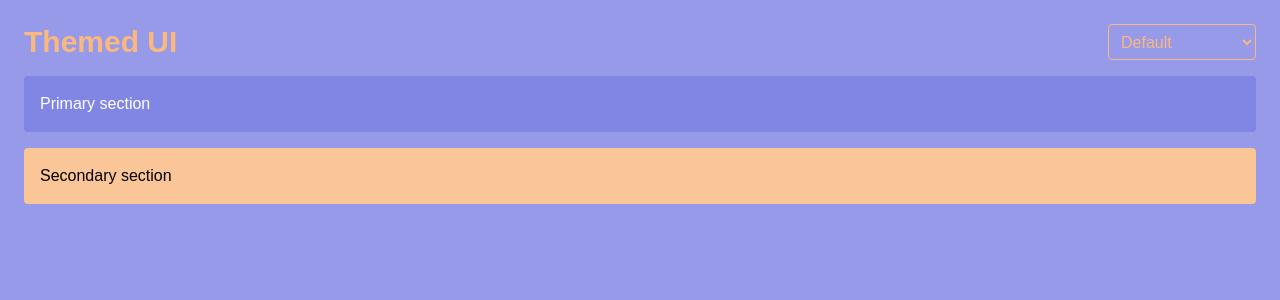
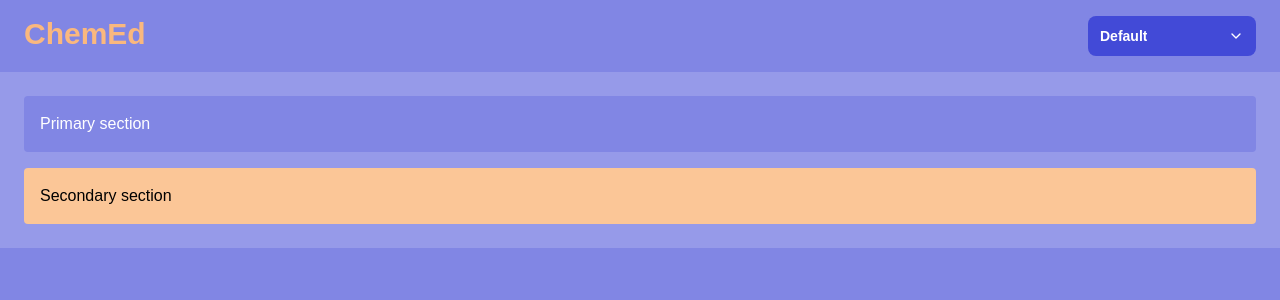
Before and after one commit to sethgonzales/ChemEd, a Next.js app: page / in a window 1280 px wide. Shown: the top 300 px of the page. Built offline with nearby package versions, Linux system fonts and the light colour scheme.

Commit message:
create dropdown component, implement in header

```diff
--- /dev/null
+++ b/src/components/ui/dropdown.tsx
@@ -0,0 +1,66 @@
+// components/ui/Dropdown.tsx
+import { useEffect, useRef, useState, type ReactNode } from 'react';
+import { IconChevronDown } from '@tabler/icons-react';
+import { cn } from '~/utils/cn';
+
+interface Props {
+  label?: string;
+  children: ReactNode;
+  className?: string;
+  closeOnClickAway?: boolean;
+}
+
+export default function Dropdown({
+  label = 'Dropdown',
+  closeOnClickAway = true,
+  children,
+  className,
+}: Props) {
+  const [isOpen, setIsOpen] = useState(false);
+  const dropdownRef = useRef<HTMLDivElement>(null);
+
+  useEffect(() => {
+    if (!closeOnClickAway || !isOpen) return;
+
+    const handleClickOutside = (event: MouseEvent) => {
+      if (
+        dropdownRef.current &&
+        !dropdownRef.current.contains(event.target as Node)
+      ) {
+        setIsOpen(false);
+      }
+    };
+
+    document.addEventListener('mousedown', handleClickOutside);
+    return () => document.removeEventListener('mousedown', handleClickOutside);
+  }, [isOpen, closeOnClickAway]);
+
+  return (
+    <div ref={dropdownRef} className="relative inline-block text-left">
+      <button
+        onClick={() => setIsOpen((prev) => !prev)}
+        className={cn(
+          'text-white bg-primary-700 hover:bg-primary-800 focus:ring-4 focus:outline-none',
+          'focus:ring-primary-300 font-semibold rounded-lg text-sm px-3 py-2.5',
+          'inline-flex items-center justify-between gap-2 cursor-pointer truncate',
+          className,
+        )}
+      >
+        <span className="truncate">{label}</span>
+        <IconChevronDown
+          size={16}
+          className={cn(
+            'transition-transform duration-200',
+            isOpen && '-rotate-180',
+          )}
+        />
+      </button>
+
+      {isOpen && (
+        <div className="absolute z-10 mt-2 bg-primary-300 divide-y divide-primary-400 rounded-lg shadow w-44">
+          <ul className="py-2 text-sm text-text-primary">{children}</ul>
+        </div>
+      )}
+    </div>
+  );
+}
--- /dev/null
+++ b/src/components/ui/header.tsx
@@ -0,0 +1,10 @@
+import { ThemeSelect } from '~/components/ui/theme-select';
+
+export default function Header() {
+  return (
+    <header className="flex justify-between py-4 px-6 bg-primary-500 text-secondary-500">
+      <h1 className="text-3xl font-bold">ChemEd</h1>
+      <ThemeSelect />
+    </header>
+  );
+}
--- a/src/components/ui/theme-select.tsx
+++ b/src/components/ui/theme-select.tsx
@@ -1,19 +1,37 @@
-import { THEME } from '~/styles/colors';
+import { useEffect, useState } from 'react';
+import { THEME } from '~/styles/theme';
 import { useTheme } from '~/styles/theme-provider';
+import Dropdown from './dropdown';
+import { cn } from '~/utils/cn';
 
 export function ThemeSelect() {
   const { themeName, setThemeName } = useTheme();
+  const [hydrated, setHydrated] = useState(false);
+  useEffect(() => {
+    setHydrated(true);
+  }, []);
+
+  if (!hydrated) return null;
+
   return (
-    <select
-      className="border rounded px-2 py-1"
-      value={themeName}
-      onChange={(e) => setThemeName(e.target.value as keyof typeof THEME)}
+    <Dropdown
+      label={THEME[themeName]?.label ?? 'Select theme'}
+      className="w-42"
     >
       {Object.entries(THEME).map(([key, value]) => (
-        <option key={key} value={key}>
-          {value.label}
-        </option>
+        <li key={key}>
+          <button
+            onClick={() => setThemeName(key as keyof typeof THEME)}
+            className={cn(
+              'block w-full text-left px-4 py-2 hover:bg-primary-600 cursor-pointer',
+              'focus:ring-2 focus:outline-none',
+              key === themeName && 'bg-primary-600',
+            )}
+          >
+            {value.label}
+          </button>
+        </li>
       ))}
-    </select>
+    </Dropdown>
   );
 }
--- a/src/pages/_app.tsx
+++ b/src/pages/_app.tsx
@@ -3,11 +3,13 @@ import '~/styles/globals.css';
 import { ThemeProvider } from '~/styles/theme-provider';
 import Loading from '~/components/ui/loading';
 import type { AppProps } from 'next/app';
+import Header from '~/components/ui/header';
 
 export default function App({ Component, pageProps }: AppProps) {
   return (
     <ThemeProvider>
       <Suspense fallback={<Loading />}>
+        <Header />
         <Component {...pageProps} />
       </Suspense>
     </ThemeProvider>
--- a/src/pages/index.tsx
+++ b/src/pages/index.tsx
@@ -1,13 +1,6 @@
-import { ThemeSelect } from '~/components/ui/theme-select';
-
 export default function Home() {
   return (
-    <div className="min-h-screen p-6 bg-primary-400 text-secondary-500 space-y-4">
-      <div className="flex justify-between">
-        <h1 className="text-3xl font-bold">Themed UI</h1>
-        <ThemeSelect />
-      </div>
-
+    <div className="p-6 bg-primary-400 text-secondary-500 space-y-4">
       <div className="bg-primary-500 text-text-primary p-4 rounded">
         Primary section
       </div>
--- a/src/styles/globals.css
+++ b/src/styles/globals.css
@@ -1,4 +1,6 @@
 @import "tailwindcss";
+@plugin "flowbite-react/plugin/tailwindcss";
+@source "../../.flowbite-react/class-list.json";
 
 :root {
   --background: #ffffff;
--- a/src/styles/theme-provider.tsx
+++ b/src/styles/theme-provider.tsx
@@ -5,7 +5,7 @@ import React, {
   useEffect,
   ReactNode,
 } from 'react';
-import { THEME, ThemeName } from '~/styles/colors';
+import { THEME, ThemeName } from '~/styles/theme';
 import { applyColorScale } from '~/utils/theme';
 
 interface ThemeContextValue {
--- a/src/styles/colors.ts
+++ b/src/styles/theme.ts
@@ -28,7 +28,7 @@ export const THEME = {
     secondaryText: '#000000',
   },
   'burnt-orange': {
-    label: 'Warrior Orange',
+    label: 'Warrior orange',
     primary: '#c2410c',
     primaryText: '#ffffff',
     secondary: '#ffffff',
```
Also changed, not shown: .flowbite-react/config.json (added), .flowbite-react/init.tsx (added), 1 other file (tests, documents, lock files or other folders).
